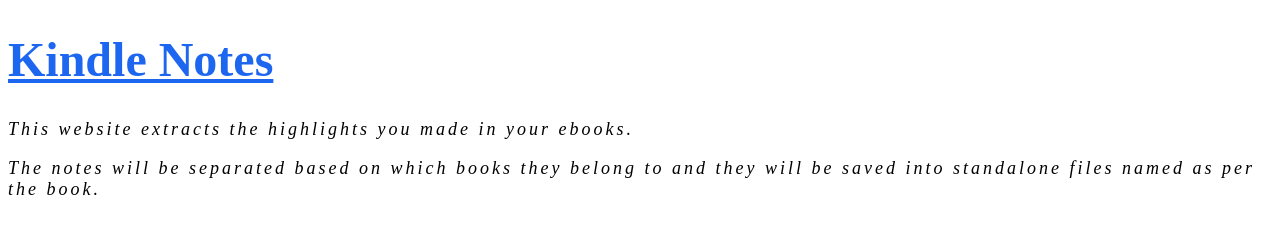
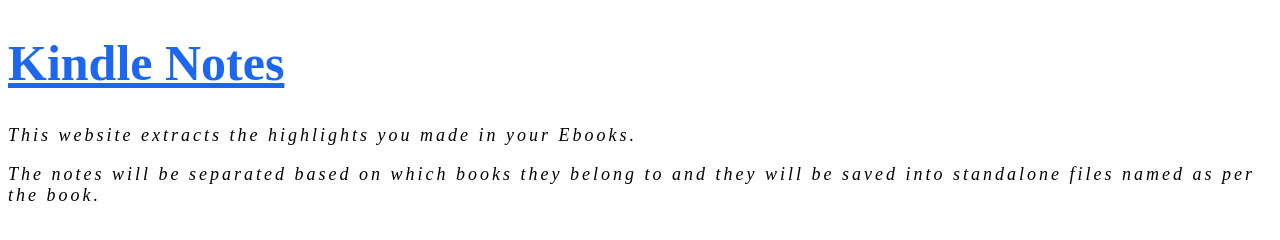
Before and after one commit to GergelyOlah/PKPrtf, a plain HTML site: page index.html in a window 1280 px wide. Drawn offline with Linux system fonts and the light colour scheme.

Commit message:
Font changed

```diff
--- a/Styles/styles.css
+++ b/Styles/styles.css
@@ -4,7 +4,7 @@ html{
 h1 {
     color: rgb(29, 103, 240);
     text-decoration: underline;
-    font-size: 4.8rem;
+    font-size: 5rem;
 }
 
 p {
--- a/index.html
+++ b/index.html
@@ -8,7 +8,7 @@
 </head>
 <body>
     <h1>Kindle Notes</h1>
-    <p>This website extracts the highlights you made in your ebooks.</p>
+    <p>This website extracts the highlights you made in your Ebooks.</p>
     <p>
         The notes will be separated based on which
         books they belong to and they will be saved
```
